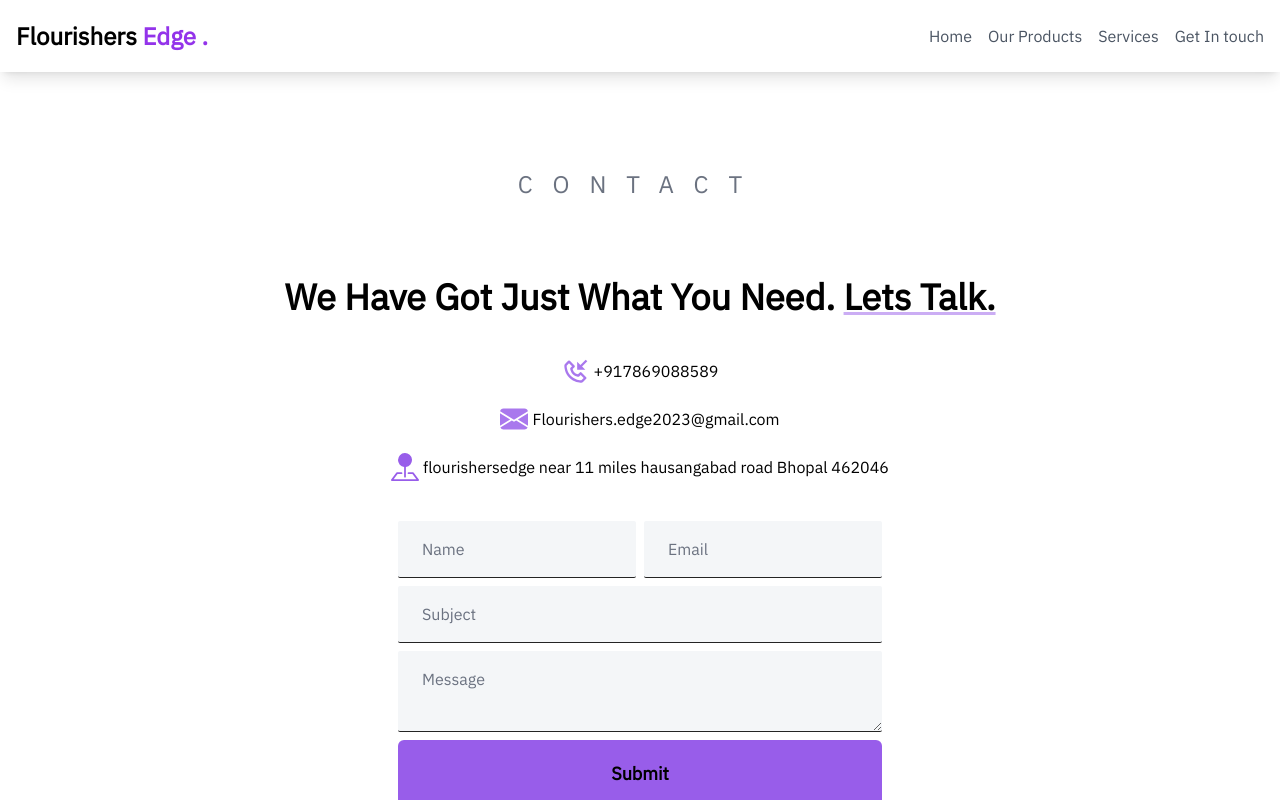
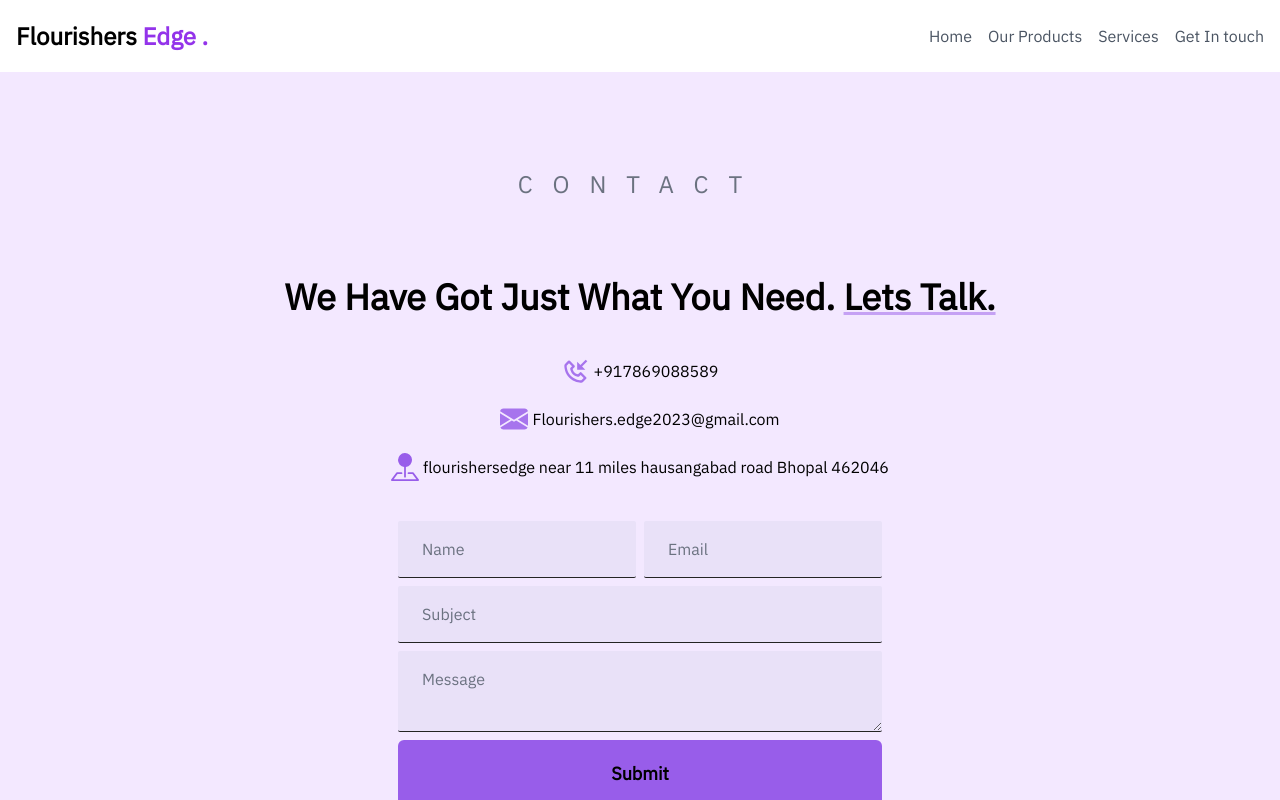
Before and after one commit to BeyonderSS/FlorishersEdgeLandingPage, a Next.js app: page /Support/ContactUs in a window 1280 px wide. Shown: the top 800 px of the page. Built offline with nearby package versions, Linux system fonts and the light colour scheme.

Commit message:
contact us fixed

```diff
--- a/src/pages/Support/ContactUs.js
+++ b/src/pages/Support/ContactUs.js
@@ -9,6 +9,8 @@ function ContactUs({ pageInfo }) {
   };
 
   return (
+    <div className=" bg-purple-100">
+
     <div className="h-screen relative flex flex-col text-center md:text-left md:flex-row max-w-3xl justify-evenly mx-auto items-center md:w-full w-80 ">
       <h3 className="absolute top-24 uppercase tracking-[20px] text-gray-500 text-2xl">
         Contact
@@ -72,6 +74,7 @@ function ContactUs({ pageInfo }) {
         </form>
       </div>
     </div>
+    </div>
   );
 }
 
```
